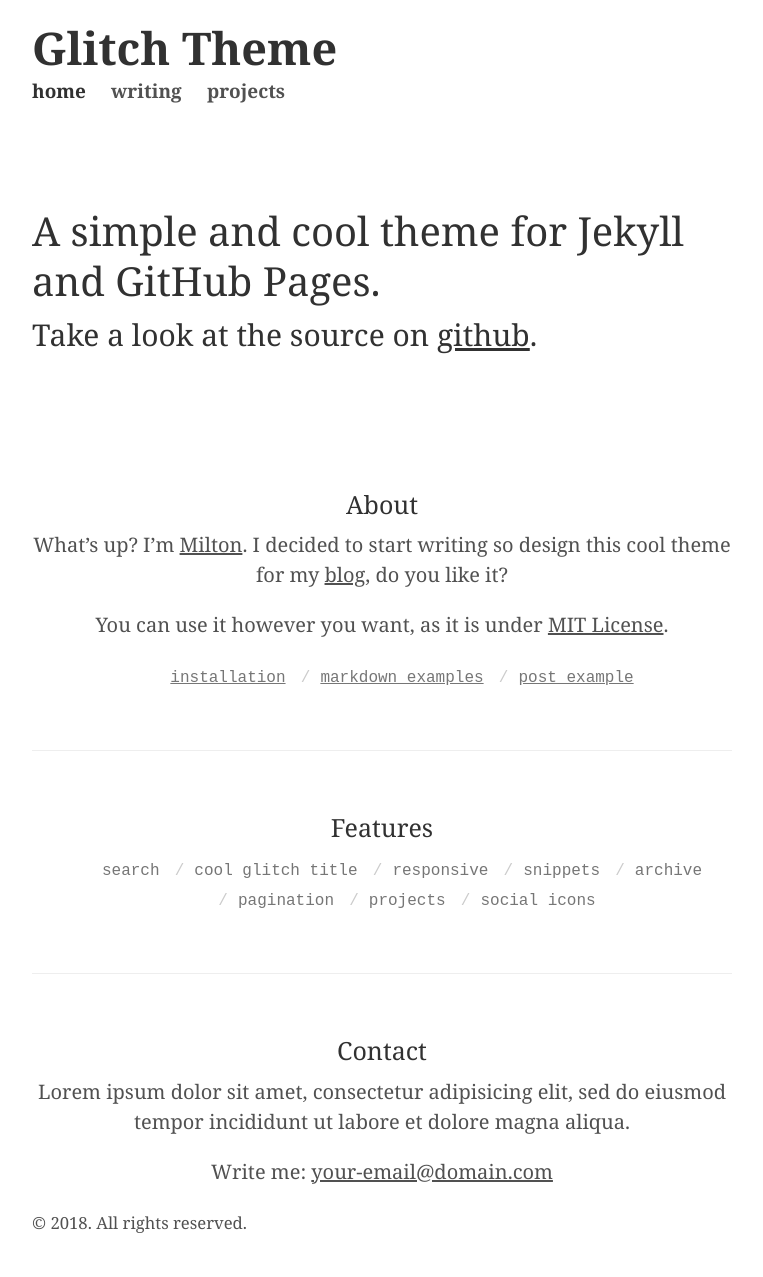
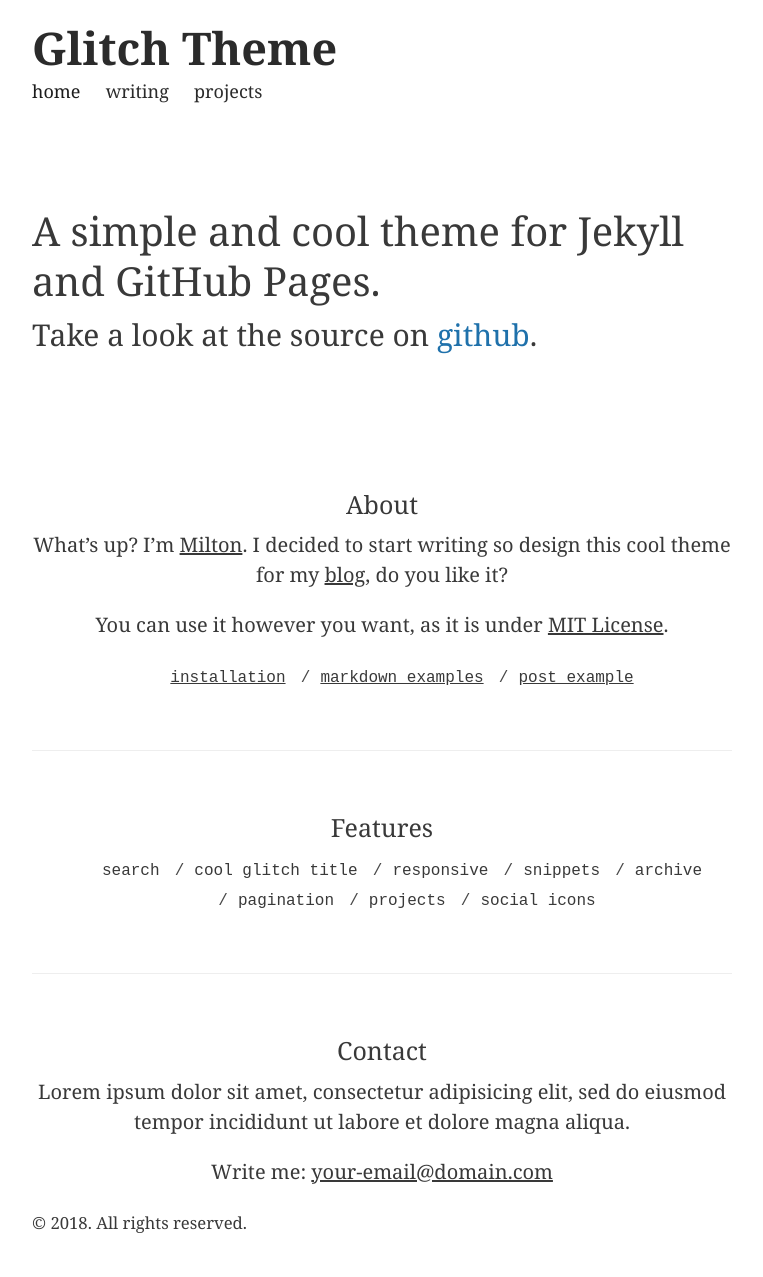
Before and after one commit to miltonparedes/glitch-jekyll, a Jekyll site: the page built from index.md, in a window 1280 px wide. Shown: the whole page, without its empty margins (258-1021 px from the left). Built offline with Jekyll 4.4.1, drawn with Linux system fonts in a browser that asks for light colours; some web fonts are replaced.

Commit message:
css test

```diff
--- a/_sass/_base.scss
+++ b/_sass/_base.scss
@@ -34,7 +34,7 @@ body {
 // No `:visited` state is required by default (browsers will use `a`)
 a {
   color: $link-color;
-  text-decoration: underline;
+  text-decoration: none;
   outline: inherit;
   // `:focus` is linked to `:hover` for basic accessibility
   &:hover,
@@ -44,6 +44,12 @@ a {
 
   strong {
     color: inherit;
+  }
+}
+li, p{
+  a{
+    color: inherit;
+    text-decoration: underline;
   }
 }
 
--- /dev/null
+++ b/_sass/_font-face.scss
@@ -0,0 +1,56 @@
+/* cyrillic-ext */
+@font-face {
+  font-family: 'Roboto Mono';
+  font-style: normal;
+  font-weight: 400;
+  src: local('Roboto Mono'), local('RobotoMono-Regular'), url(https://fonts.gstatic.com/s/robotomono/v5/L0x5DF4xlVMF-BfR8bXMIjhGq3-OXg.woff2) format('woff2');
+  unicode-range: U+0460-052F, U+1C80-1C88, U+20B4, U+2DE0-2DFF, U+A640-A69F, U+FE2E-FE2F;
+}
+/* cyrillic */
+@font-face {
+  font-family: 'Roboto Mono';
+  font-style: normal;
+  font-weight: 400;
+  src: local('Roboto Mono'), local('RobotoMono-Regular'), url(https://fonts.gstatic.com/s/robotomono/v5/L0x5DF4xlVMF-BfR8bXMIjhPq3-OXg.woff2) format('woff2');
+  unicode-range: U+0400-045F, U+0490-0491, U+04B0-04B1, U+2116;
+}
+/* greek-ext */
+@font-face {
+  font-family: 'Roboto Mono';
+  font-style: normal;
+  font-weight: 400;
+  src: local('Roboto Mono'), local('RobotoMono-Regular'), url(https://fonts.gstatic.com/s/robotomono/v5/L0x5DF4xlVMF-BfR8bXMIjhHq3-OXg.woff2) format('woff2');
+  unicode-range: U+1F00-1FFF;
+}
+/* greek */
+@font-face {
+  font-family: 'Roboto Mono';
+  font-style: normal;
+  font-weight: 400;
+  src: local('Roboto Mono'), local('RobotoMono-Regular'), url(https://fonts.gstatic.com/s/robotomono/v5/L0x5DF4xlVMF-BfR8bXMIjhIq3-OXg.woff2) format('woff2');
+  unicode-range: U+0370-03FF;
+}
+/* vietnamese */
+@font-face {
+  font-family: 'Roboto Mono';
+  font-style: normal;
+  font-weight: 400;
+  src: local('Roboto Mono'), local('RobotoMono-Regular'), url(https://fonts.gstatic.com/s/robotomono/v5/L0x5DF4xlVMF-BfR8bXMIjhEq3-OXg.woff2) format('woff2');
+  unicode-range: U+0102-0103, U+0110-0111, U+1EA0-1EF9, U+20AB;
+}
+/* latin-ext */
+@font-face {
+  font-family: 'Roboto Mono';
+  font-style: normal;
+  font-weight: 400;
+  src: local('Roboto Mono'), local('RobotoMono-Regular'), url(https://fonts.gstatic.com/s/robotomono/v5/L0x5DF4xlVMF-BfR8bXMIjhFq3-OXg.woff2) format('woff2');
+  unicode-range: U+0100-024F, U+0259, U+1E00-1EFF, U+2020, U+20A0-20AB, U+20AD-20CF, U+2113, U+2C60-2C7F, U+A720-A7FF;
+}
+/* latin */
+@font-face {
+  font-family: 'Roboto Mono';
+  font-style: normal;
+  font-weight: 400;
+  src: local('Roboto Mono'), local('RobotoMono-Regular'), url(https://fonts.gstatic.com/s/robotomono/v5/L0x5DF4xlVMF-BfR8bXMIjhLq38.woff2) format('woff2');
+  unicode-range: U+0000-00FF, U+0131, U+0152-0153, U+02BB-02BC, U+02C6, U+02DA, U+02DC, U+2000-206F, U+2074, U+20AC, U+2122, U+2191, U+2193, U+2212, U+2215, U+FEFF, U+FFFD;
+}
--- a/_sass/_masthead.scss
+++ b/_sass/_masthead.scss
@@ -14,10 +14,9 @@
         display: inline;
         padding-right: 1rem;
         list-style: none;
+        font-size: 0.9rem;
 
         a{
-          font-size: 0.95rem;
-          font-weight: bold;
           color: $gray-4;
           text-decoration: none;
 
@@ -30,10 +29,10 @@
         display: inline-flex;
         li{
           font-family: $list-font;
+          font-size: .75rem;
           padding: 0;
           a{
             font-weight: normal;
-            font-size: .8rem;
             color: $gray-3;
           }
         }
@@ -55,7 +54,7 @@
   margin-bottom: 0;
   font-size: 2.25rem;
   font-weight: bold;
-  color: $gray-5;
+  color: $gray-4;
 
   a {
     color: inherit;
--- a/_sass/_type.scss
+++ b/_sass/_type.scss
@@ -6,7 +6,7 @@ h1, h2, h3, h4, h5, h6 {
   margin-bottom: .5rem;
   font-weight: normal;
   line-height: 1.25;
-  color: #313131;
+  color: $gray-3;
   text-rendering: optimizeLegibility;
 }
 
--- a/_sass/_variables.scss
+++ b/_sass/_variables.scss
@@ -1,65 +1,13 @@
-/* cyrillic-ext */
-@font-face {
-  font-family: 'Roboto Mono';
-  font-style: normal;
-  font-weight: 400;
-  src: local('Roboto Mono'), local('RobotoMono-Regular'), url(https://fonts.gstatic.com/s/robotomono/v5/L0x5DF4xlVMF-BfR8bXMIjhGq3-OXg.woff2) format('woff2');
-  unicode-range: U+0460-052F, U+1C80-1C88, U+20B4, U+2DE0-2DFF, U+A640-A69F, U+FE2E-FE2F;
-}
-/* cyrillic */
-@font-face {
-  font-family: 'Roboto Mono';
-  font-style: normal;
-  font-weight: 400;
-  src: local('Roboto Mono'), local('RobotoMono-Regular'), url(https://fonts.gstatic.com/s/robotomono/v5/L0x5DF4xlVMF-BfR8bXMIjhPq3-OXg.woff2) format('woff2');
-  unicode-range: U+0400-045F, U+0490-0491, U+04B0-04B1, U+2116;
-}
-/* greek-ext */
-@font-face {
-  font-family: 'Roboto Mono';
-  font-style: normal;
-  font-weight: 400;
-  src: local('Roboto Mono'), local('RobotoMono-Regular'), url(https://fonts.gstatic.com/s/robotomono/v5/L0x5DF4xlVMF-BfR8bXMIjhHq3-OXg.woff2) format('woff2');
-  unicode-range: U+1F00-1FFF;
-}
-/* greek */
-@font-face {
-  font-family: 'Roboto Mono';
-  font-style: normal;
-  font-weight: 400;
-  src: local('Roboto Mono'), local('RobotoMono-Regular'), url(https://fonts.gstatic.com/s/robotomono/v5/L0x5DF4xlVMF-BfR8bXMIjhIq3-OXg.woff2) format('woff2');
-  unicode-range: U+0370-03FF;
-}
-/* vietnamese */
-@font-face {
-  font-family: 'Roboto Mono';
-  font-style: normal;
-  font-weight: 400;
-  src: local('Roboto Mono'), local('RobotoMono-Regular'), url(https://fonts.gstatic.com/s/robotomono/v5/L0x5DF4xlVMF-BfR8bXMIjhEq3-OXg.woff2) format('woff2');
-  unicode-range: U+0102-0103, U+0110-0111, U+1EA0-1EF9, U+20AB;
-}
-/* latin-ext */
-@font-face {
-  font-family: 'Roboto Mono';
-  font-style: normal;
-  font-weight: 400;
-  src: local('Roboto Mono'), local('RobotoMono-Regular'), url(https://fonts.gstatic.com/s/robotomono/v5/L0x5DF4xlVMF-BfR8bXMIjhFq3-OXg.woff2) format('woff2');
-  unicode-range: U+0100-024F, U+0259, U+1E00-1EFF, U+2020, U+20A0-20AB, U+20AD-20CF, U+2113, U+2C60-2C7F, U+A720-A7FF;
-}
-/* latin */
-@font-face {
-  font-family: 'Roboto Mono';
-  font-style: normal;
-  font-weight: 400;
-  src: local('Roboto Mono'), local('RobotoMono-Regular'), url(https://fonts.gstatic.com/s/robotomono/v5/L0x5DF4xlVMF-BfR8bXMIjhLq38.woff2) format('woff2');
-  unicode-range: U+0000-00FF, U+0131, U+0152-0153, U+02BB-02BC, U+02C6, U+02DA, U+02DC, U+2000-206F, U+2074, U+20AC, U+2122, U+2191, U+2193, U+2212, U+2215, U+FEFF, U+FFFD;
-}
-
-$gray-1: #f9f9f9;
-$gray-2: #ccc;
-$gray-3: #767676;
-$gray-4: #515151;
-$gray-5: #313131;
+$gray-1: #565656;
+$gray-2: #484848;
+$gray-3: #393939;
+$gray-4: #2b2b2b;
+$gray-5: #1c1c1c;
+// #565656
+// #484848
+// #393939
+// #2b2b2b
+// #1c1c1c
 
 $red: #ac4142;
 $orange: #d28445;
@@ -75,9 +23,9 @@ $root-line-height: 1.5;
 
 $list-font: "Roboto Mono", monospace;
 
-$body-color: #515151;
+$body-color: $gray-3;
 $body-bg: #fff;
-$link-color: inherit;
+$link-color: darken($blue, 9%);
 
 $border-color: #e5e5e5;
 
--- a/assets/css/styles.scss
+++ b/assets/css/styles.scss
@@ -13,6 +13,7 @@
 //
 // https://github.com/miltonolaf/glitch-jekyll
 
+@import "font-face";
 @import "variables";
 @import "base";
 @import "type";
```
